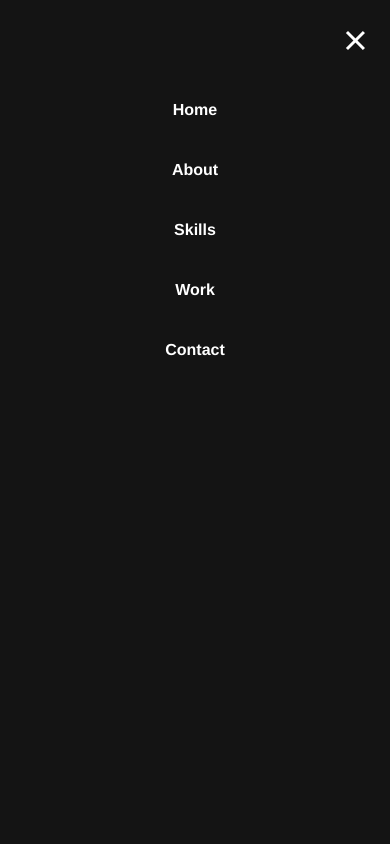
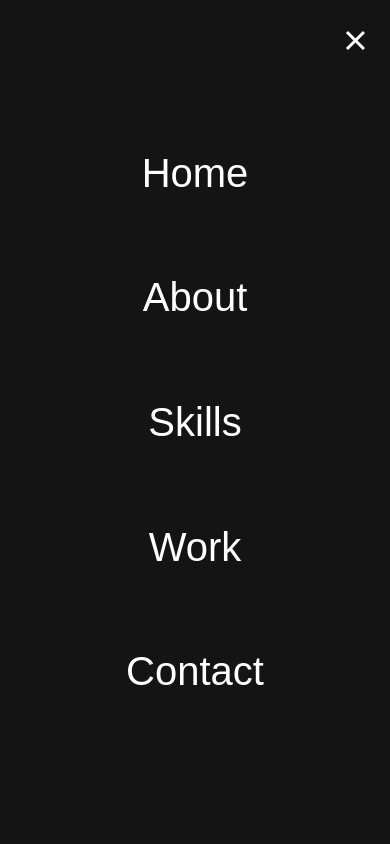
Before and after one commit to pepdbm7/portfolio-gatsby, a Gatsby site: page / in a window 390 px wide. Both pictures are taken after a click on the element 361 px from the left and 40 px from the top of the page. Shown: the top 844 px of the page. Built offline with nearby package versions, Linux system fonts and the light colour scheme; Gatsby itself is replaced by a stand-in of ours.

Commit message:
fixed warnings componentss

```diff
--- a/src/components/about/index.jsx
+++ b/src/components/about/index.jsx
@@ -15,12 +15,6 @@ import Row from "../../utils/grid/row"
 import Column from "../../utils/grid/column"
 import useIntersect from "../../utils/hooks/useIntersect"
 import useWindowSize from "../../utils/hooks/useWindowSize"
-
-//Assets
-import variables from "../../assets/styles/variables"
-
-//styles:
-import devices from "../../assets/styles/breakpoints"
 
 //components:
 import Social from "./Social"
--- a/src/components/about/styled-components.js
+++ b/src/components/about/styled-components.js
@@ -1,9 +1,8 @@
 import styled from "styled-components"
-import Image from "gatsby-image"
 
 //Assets
 import variables from "../../assets/styles/variables"
-import devices, { breakpoints } from "../../assets/styles/breakpoints"
+import devices from "../../assets/styles/breakpoints"
 
 // spring:
 import { animated as a } from "react-spring"
--- a/src/components/contact/styled-components.js
+++ b/src/components/contact/styled-components.js
@@ -1,9 +1,8 @@
 import styled from "styled-components"
-import Image from "gatsby-image"
 
 //Assets
 import variables from "../../assets/styles/variables"
-import devices, { breakpoints } from "../../assets/styles/breakpoints"
+import { breakpoints } from "../../assets/styles/breakpoints"
 
 // spring:
 import { animated as a } from "react-spring"
--- a/src/components/hero/index.jsx
+++ b/src/components/hero/index.jsx
@@ -1,6 +1,6 @@
 import React, { useState, useEffect, useRef, useContext } from "react"
 import { useStaticQuery, graphql } from "gatsby"
-import { useSpring, animated as a } from "react-spring"
+import { useSpring } from "react-spring"
 import PropTypes from "prop-types"
 
 import {
--- a/src/components/navbar/index.jsx
+++ b/src/components/navbar/index.jsx
@@ -6,6 +6,7 @@ import {
   SectionsLinksBar,
   CollapsedMenu,
   CollapsedItemsContainer,
+  CollapsedItemAnchor,
 } from "./styled-components"
 
 import PropTypes, { object } from "prop-types"
@@ -48,12 +49,17 @@ const NavBar = ({ data }) => {
 
   const trail = useTrail(data.length, {
     delay: 400,
-    from: { opacity: 0, transform: "translate3d(0,-40px,0)" },
+    from: {
+      opacity: 0,
+      transform: "translate3d(0,-40px,0)",
+      letterSpacing: "20px",
+    },
     to: {
       opacity: viewNavItems ? 1 : 0,
       transform: viewNavItems
         ? "translate3d(0,0px,0)"
         : "translate3d(0,-40px,0)",
+      letterSpacing: viewNavItems ? "0" : "20px",
     },
   })
 
@@ -90,14 +96,14 @@ const NavBar = ({ data }) => {
               <CollapsedItemsContainer>
                 {data &&
                   trail.map((props, i) => (
-                    <a.a
+                    <CollapsedItemAnchor
                       key={i}
                       onClick={handleBurgerClick}
                       href={data[i].anchor}
                       style={props}
                     >
                       {data[i].name}
-                    </a.a>
+                    </CollapsedItemAnchor>
                   ))}
               </CollapsedItemsContainer>
             </Column>
--- a/src/components/navbar/styled-components.js
+++ b/src/components/navbar/styled-components.js
@@ -1,12 +1,11 @@
 import styled from "styled-components"
-import Image from "gatsby-image"
+
+// spring:
+import { animated as a } from "react-spring"
 
 //Assets
 import variables from "../../assets/styles/variables"
-import devices, { breakpoints } from "../../assets/styles/breakpoints"
-
-// spring:
-import { animated as a } from "react-spring"
+import { breakpoints } from "../../assets/styles/breakpoints"
 
 const Navigator = styled.nav`
   display: flex;
@@ -92,17 +91,14 @@ const SectionsLinksBar = styled.div`
   }
 `
 
-const CollapsedMenu = styled(a.div)`
+const CollapsedMenu = styled.div`
   display: flex;
-  margin: auto 0;
-  flex-direction: column;
   color: white;
   background-color: ${variables.secondaryDark};
   padding: 0;
   width: 100%;
   height: 100vh;
-  box-sizing: border-box;
-  transition: 0.3s;
+  transition: 0.5s;
 
   overflow: hidden;
   position: fixed;
@@ -113,27 +109,34 @@ const CollapsedMenu = styled(a.div)`
   visibility: ${({ isOpen }) => (isOpen ? "visible" : "hidden")};
 
   z-index: 999;
+`
 
-  a {
-    text-decoration: none;
-    color: white;
-    cursor: pointer;
-
-    display: flex;
-    justify-content: center;
-    align-items: center;
-    height: 60px;
-    padding: 0;
-    font-weight: bold;
-
-    position: relative;
-  }
+const CollapsedItemAnchor = styled(a.a)`
+  text-decoration: none;
+  color: white;
+  cursor: pointer;
+  margin: 0 auto;
+  font-size: 40px;
+  padding: 20px 0;
+  font-family: fantasy;
 `
 
 const CollapsedItemsContainer = styled.div`
-  width: 100%;
+  display: flex;
+  flex-direction: column;
+  justify-content: space-evenly;
+  width: 100vw;
+  height: 100vh;
   max-width: calc(100% - 60px);
-  margin: 80px auto;
+  margin: 0 auto;
+
+  a:first-child {
+    margin-top: 80px;
+  }
+
+  a:last-child {
+    margin-bottom: 80px;
+  }
 `
 
 const BurgerContainer = styled.div`
@@ -191,6 +194,7 @@ export {
   SectionsLinksBar,
   CollapsedMenu,
   CollapsedItemsContainer,
+  CollapsedItemAnchor,
   BurgerContainer,
   TopLine,
   MiddleLine,
--- a/src/components/seo.js
+++ b/src/components/seo.js
@@ -75,7 +75,8 @@ function SEO({ description, lang, meta, title }) {
 SEO.defaultProps = {
   lang: `en`,
   meta: [],
-  description: ``,
+  description:
+    "This is the portfolio of a full Stack Javascript Web Developer from Barcelona. Let me create you a professional website",
 }
 
 SEO.propTypes = {
--- a/src/components/skills/index.jsx
+++ b/src/components/skills/index.jsx
@@ -63,7 +63,6 @@ const Skills = ({ data: { id, title, description } }) => {
     const posY = ref && ref.current && ref.current.getBoundingClientRect().top
     const offset = window.pageYOffset - posY
     setOffset({ offset })
-    console.log({ offset })
   }
 
   useEffect(() => {
--- a/src/pages/404.js
+++ b/src/pages/404.js
@@ -49,10 +49,6 @@ const IndexPage = () => (
   <Container>
     <Helmet>
       <title>Pep del Baño | Portfolio</title>
-      <meta
-        name="description"
-        content="Passionate Full Stack Javascript Web Developer based in Barcelona"
-      />
     </Helmet>
     <SEO title="404" />
     <Title>Sorry, this page doesn't exist</Title>
--- a/src/pages/index.js
+++ b/src/pages/index.js
@@ -25,7 +25,7 @@ const IndexPage = () => {
           content="Passionate Full Stack Javascript Web Developer based in Barcelona"
         />
       </Helmet>
-      <SEO title="Home" />
+      <SEO title="Pep portfolio" />
 
       <NavBar data={navbar} />
       <Hero data={hero} />
```
